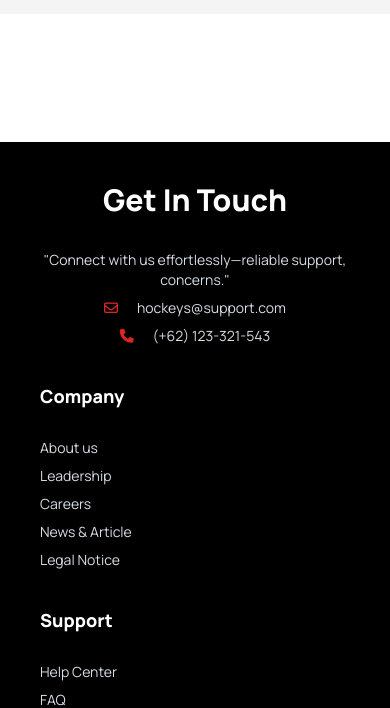
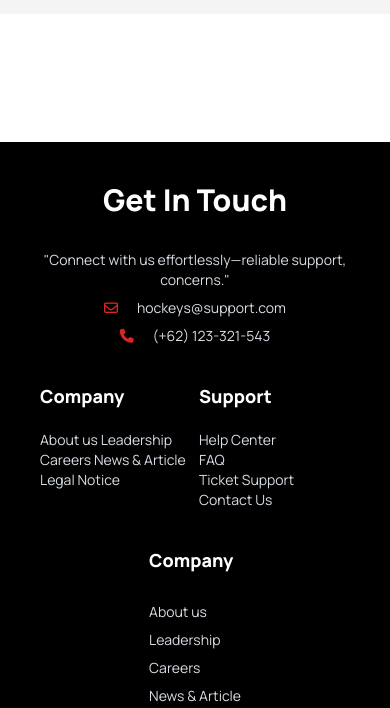
Before and after one commit to chanchaldas71/Hockey-s, a plain HTML site: page index.html in a window 390 px wide. Shown: the part 11292-12000 px from the top of the page. Drawn offline with nearby package versions, Linux system fonts and the light colour scheme.

Commit message:
Final commit fix lot of bug

```diff
--- a/index.html
+++ b/index.html
@@ -653,27 +653,44 @@
                     <a class="link link-hover mx-auto"><i class="fa-solid fa-phone mr-4 text-red-600"></i> (+62) 123-321-543</a>
 
                   </nav>
-                  <nav>
-                    <header class="text-white text-[18px] font-extrabold mb-6">Company</header>
+                  <div  class="grid grid-cols-2 lg:hidden">
+                    <nav class="">
+                        <header class="text-white text-[18px] font-extrabold mb-6 ">Company</header>
+                        <a class="link link-hover">About us</a>
+                        <a class="link link-hover">Leadership</a>
+                        <a class="link link-hover">Careers</a>
+                        <a class="link link-hover">News & Article</a>
+                        <a class="link link-hover">Legal Notice</a>
+                      </nav>
+                      <nav>
+                        <header class=" text-white text-[18px] font-extrabold mb-6">Support</header>
+                        <a class="link link-hover">Help Center</a><br>
+                        <a class="link link-hover">FAQ</a><br>
+                        <a class="link link-hover">Ticket Support</a>
+                        <a class="link link-hover">Contact Us</a>
+                      </nav>
+                  </div>
+                  <nav class="mx-auto">
+                    <header class="text-white text-[18px] font-extrabold mb-6 ">Company</header>
                     <a class="link link-hover">About us</a>
                     <a class="link link-hover">Leadership</a>
                     <a class="link link-hover">Careers</a>
                     <a class="link link-hover">News & Article</a>
                     <a class="link link-hover">Legal Notice</a>
                   </nav>
-                  <nav>
-                    <header class=" text-white text-[18px] font-extrabold mb-6">Support</header>
-                    <a class="link link-hover">Help Center</a>
-                    <a class="link link-hover">FAQ</a>
-                    <a class="link link-hover">Ticket Support</a>
+                  <nav class="mx-auto hidden lg:block">
+                    <header class=" text-white text-[18px] font-extrabold mb-6 ">Support</header>
+                    <a class="link link-hover">Help Center</a><br>
+                    <a class="link link-hover">FAQ</a><br>
+                    <a class="link link-hover">Ticket Support</a><br>
                     <a class="link link-hover">Contact Us</a>
                   </nav>
-                  <nav class="mx-auto">
+                  <nav class="mx-auto hidden lg:block">
                     <header class="text-white text-[18px] font-extrabold mb-6">Services</header>
-                    <a class="link link-hover">Academy</a>
-                    <a class="link link-hover">Group Lesson</a>
-                    <a class="link link-hover">Private Lesson</a>
-                    <a class="link link-hover">Hockeys for kids</a>
+                    <a class="link link-hover">Academy</a><br>
+                    <a class="link link-hover">Group Lesson</a><br>
+                    <a class="link link-hover">Private Lesson</a><br>
+                    <a class="link link-hover">Hockeys for kids</a><br>
                     <a class="link link-hover">Hockeys for Adult</a>
                   </nav>
               </footer>
```
